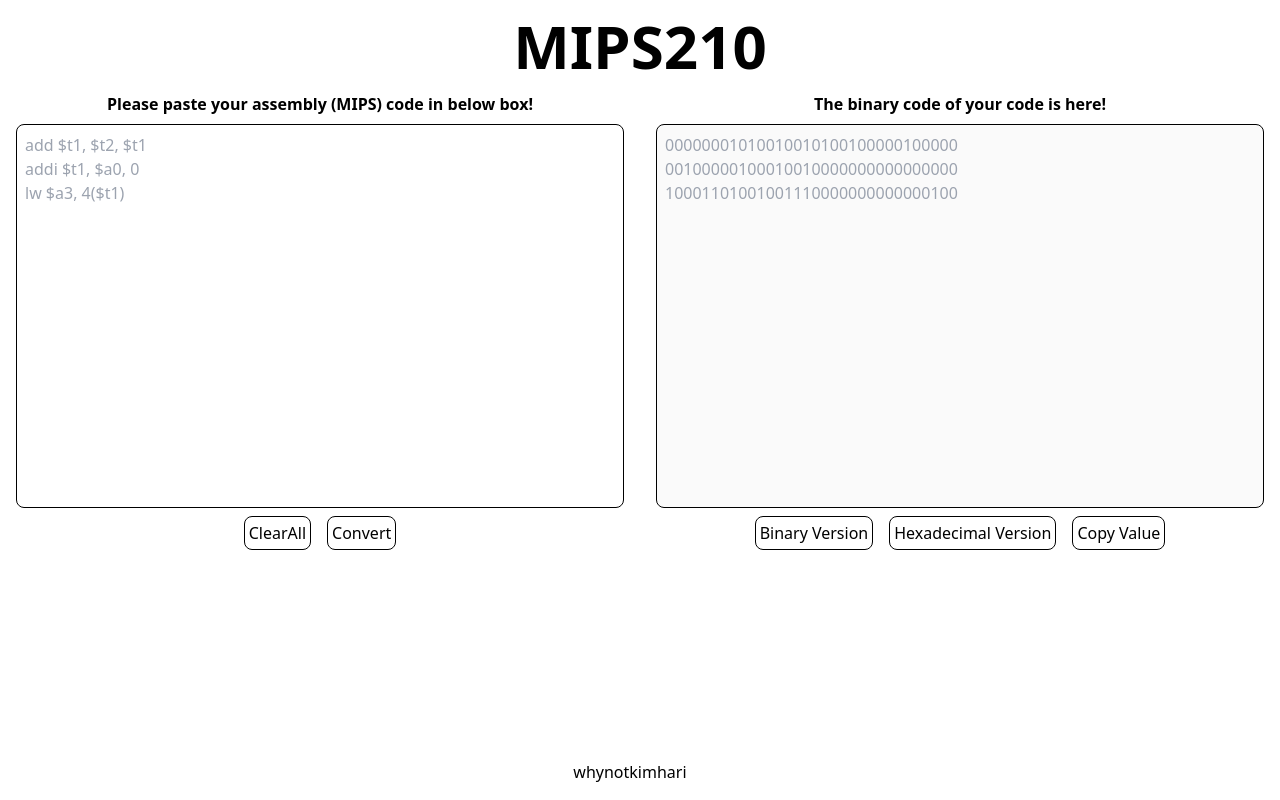
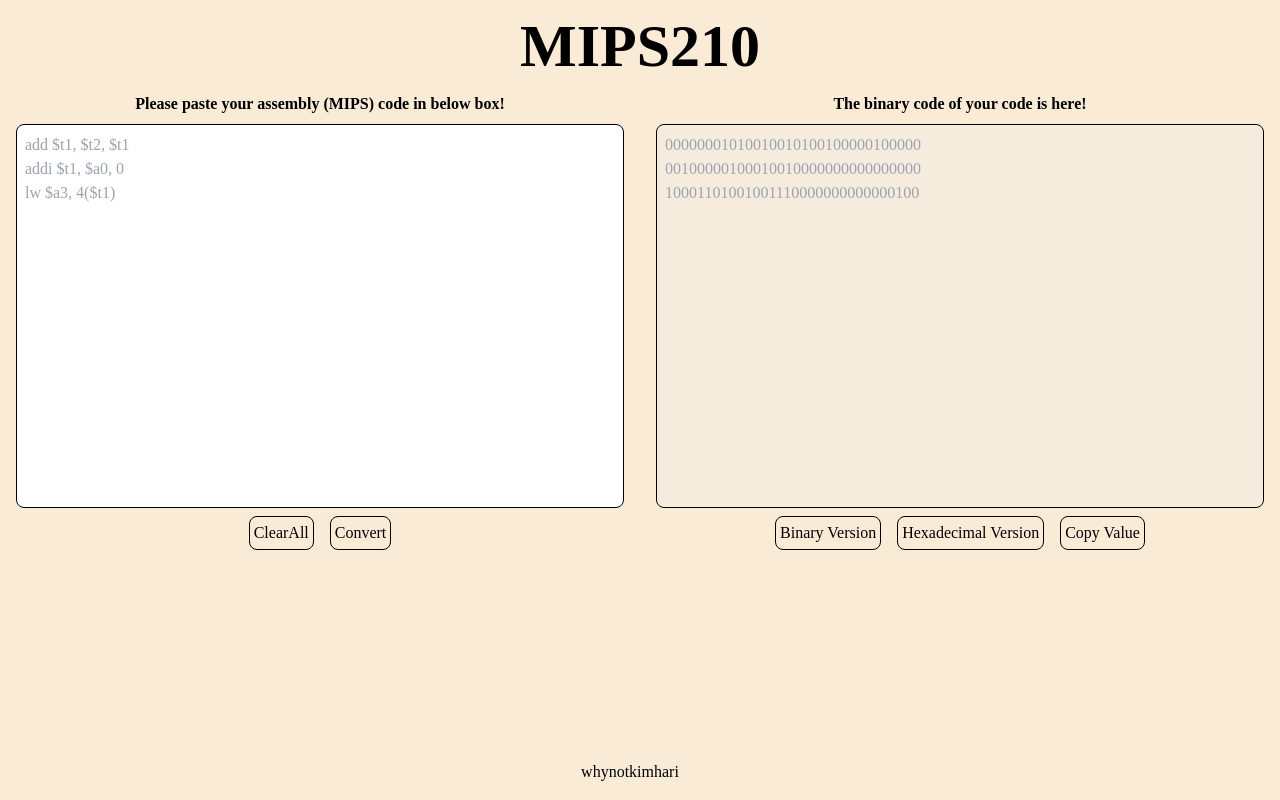
Before and after one commit to whynotkimhari/mips210, a React (Create React App) app: page / in a window 1280 px wide. Built offline with nearby package versions, Linux system fonts and the light colour scheme; some icons are missing.

Commit message:
Update index.css

```diff
--- a/src/index.css
+++ b/src/index.css
@@ -1,3 +1,9 @@
 @tailwind base;
 @tailwind components;
 @tailwind utilities;
+@import url('https://fonts.googleapis.com/css2?family=Gabriela&display=swap');
+
+body {
+    background-color: antiquewhite;
+    font-family: 'Gabriela', serif;
+}
```
